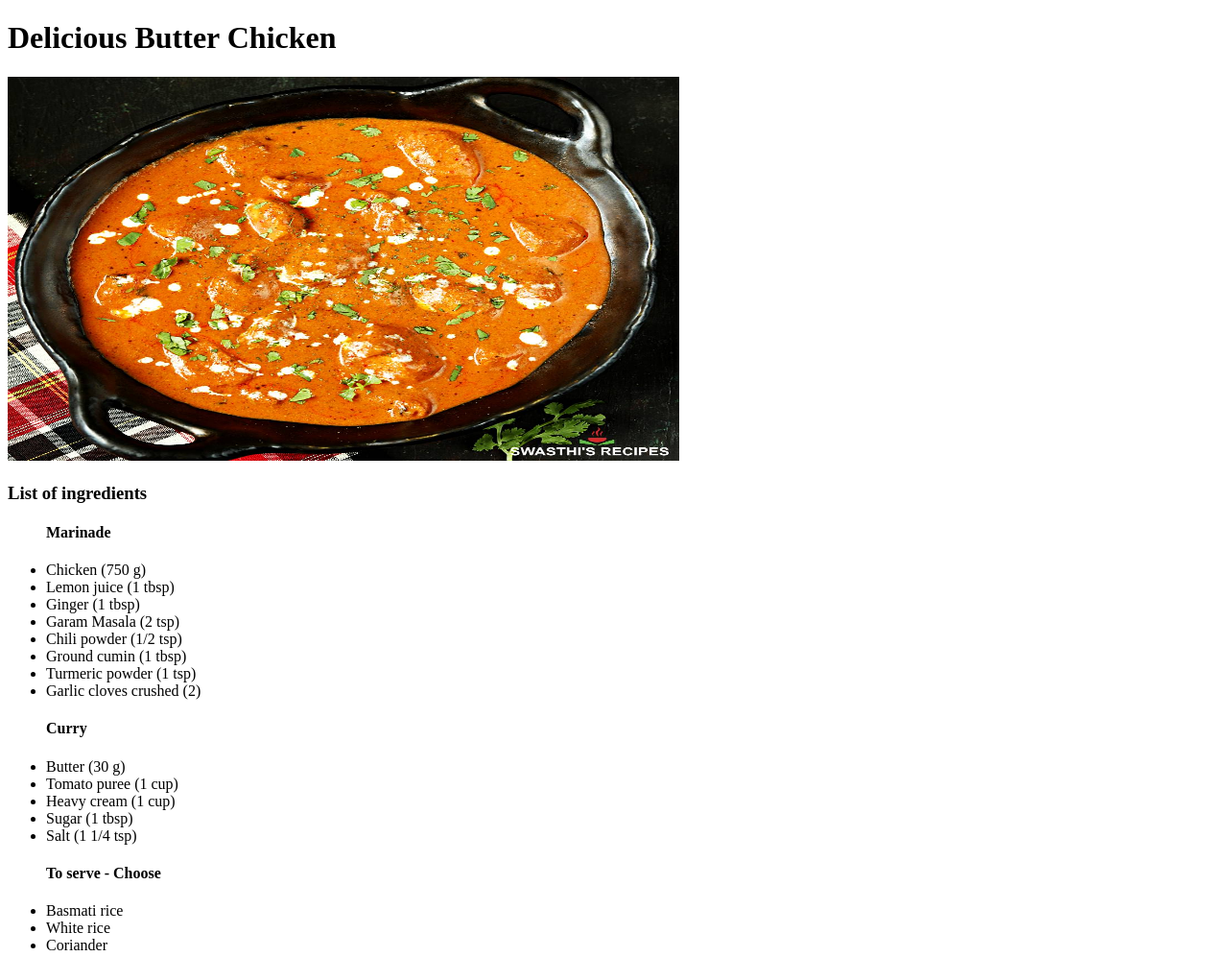
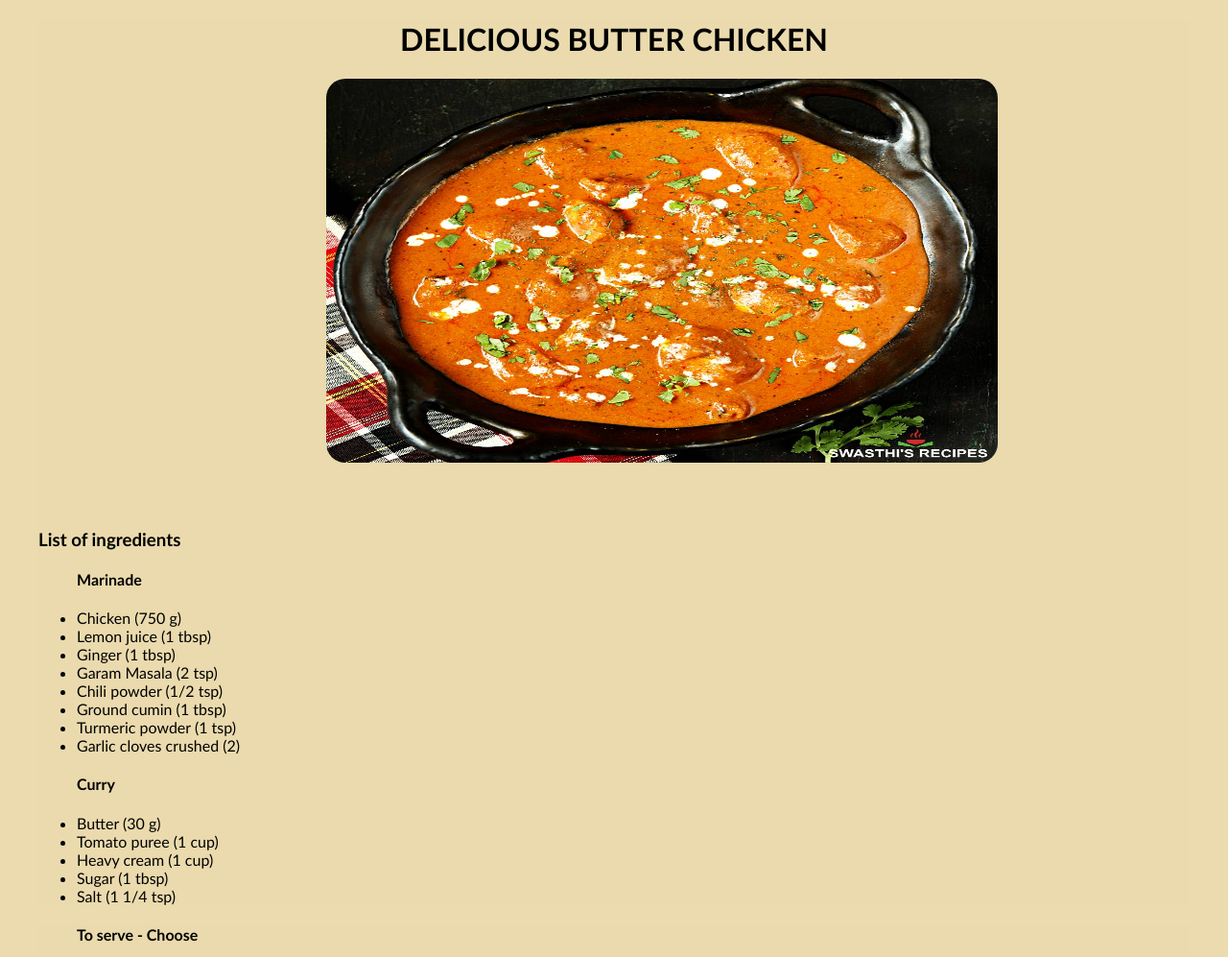
Before and after one commit to MR1092/odin-recipes, a plain HTML site: page recipes/butter_chicken.html in a window 1280 px wide. Shown: the top 997 px of the page at 96% size. Drawn offline with Linux system fonts and the light colour scheme.

Commit message:
recipe changes for delicous butter chicken

```diff
--- a/recipes/butter_chicken.html
+++ b/recipes/butter_chicken.html
@@ -4,10 +4,13 @@
     <meta charset="UTF-8">
     <meta name="viewport" content="width=device-width, initial-scale=1.0">
     <title>Butter Chicken</title>
+    <link rel="stylesheet" href="style.css">
 </head>
 <body>
-    <h1>Delicious Butter Chicken</h1>
-    <img src="butter-chicken-recipe.jpg" height="400" width="700" alt="Delicious butter chicken">
+    <h1 class="header">Delicious Butter Chicken</h1>
+    <div class="butter-img">
+        <img src="butter-chicken-recipe.jpg" height="400" width="700" alt="Delicious butter chicken">
+    </div>
     <h3>List of ingredients</h3>
     <ul>
         <h4>Marinade</h4>
--- /dev/null
+++ b/recipes/style.css
@@ -0,0 +1,32 @@
+* {
+    background-color: rgba(235, 218, 173, 0.973);
+    color: black;
+    font-family: 'Gill Sans', 'Gill Sans MT', Calibri, 'Trebuchet MS', sans-serif;
+}
+
+body {
+    box-sizing: border-box;
+    margin: 0 auto;
+    width: 1200px;
+    height: 800px;
+}
+
+h1 {
+    text-align: center;
+}
+
+.header {
+    text-transform: uppercase;
+    font-weight: 800;
+}
+
+div.butter-img {
+    display: block;
+    width: 600px;
+    height: 450px;
+    margin: 0 auto;
+}
+
+img {
+    border-radius: 20px;
+}
```
